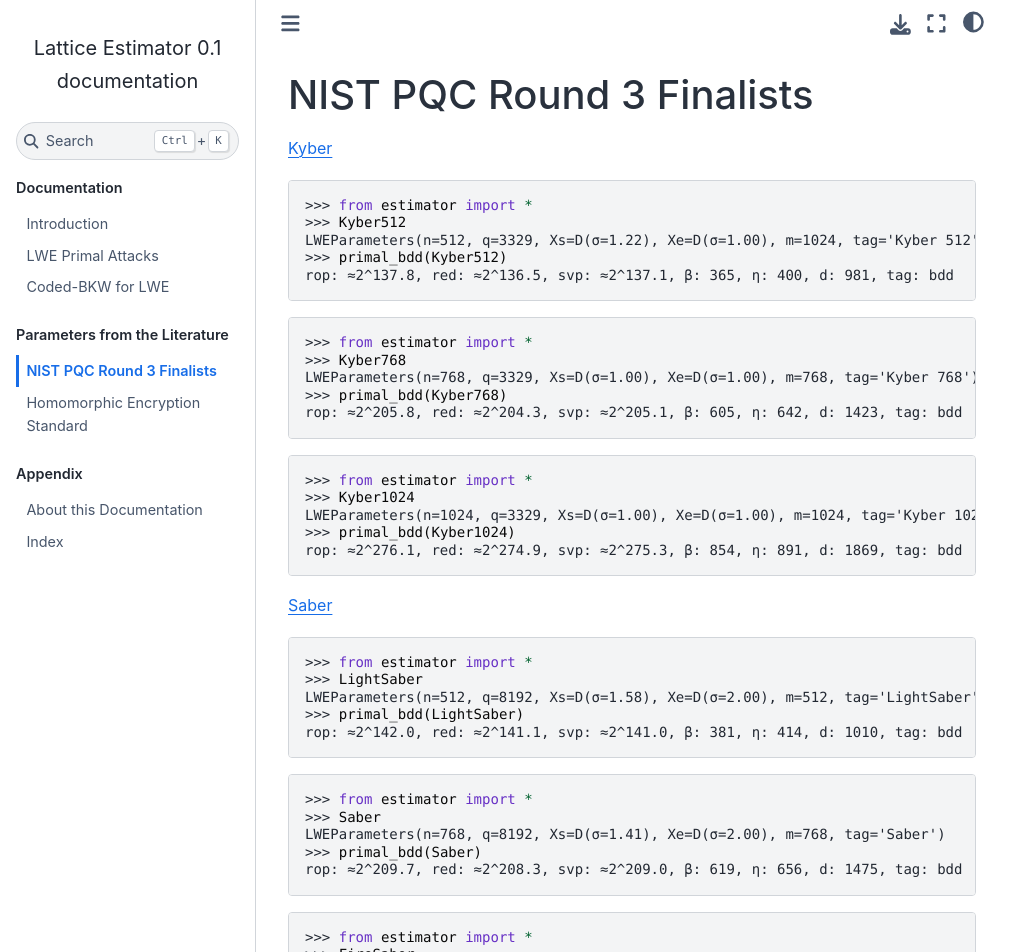
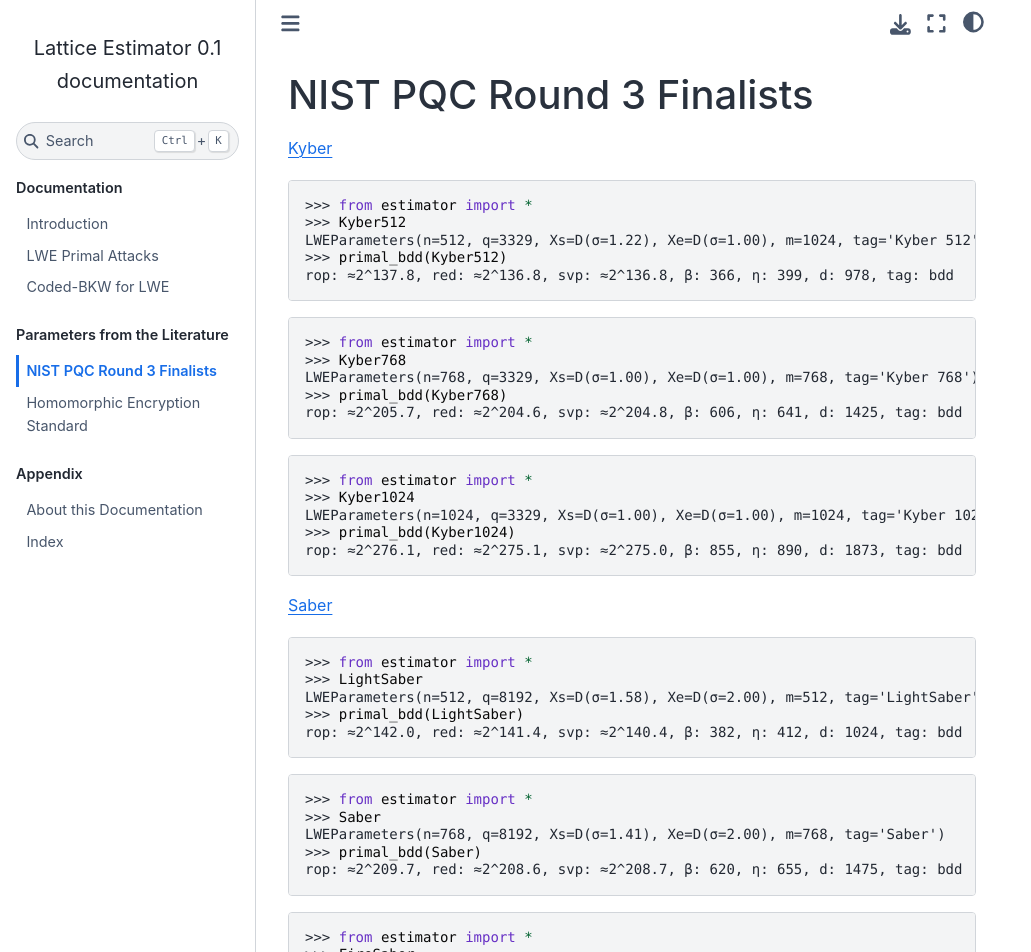
Before and after one commit to malb/lattice-estimator, a Sphinx documentation site: the page built from docs/schemes/nist-pqc-round-3.rst, in a window 1280 px wide and 1400 px high. Shown: the top 952 px of the window, without its empty margins (0-1031 px from the left). Built offline with Sphinx 7.4.7 and the Sphinx Book theme 1.1.4, drawn with Linux system fonts in a browser that asks for light colours; some of the changed text lies outside the part shown.

Commit message:
binary search everywhere

```diff
--- a/README.rst
+++ b/README.rst
@@ -30,7 +30,7 @@
     rop: ≈2^141.2, red: ≈2^141.2, δ: 1.004111, β: 382, d: 973, tag: usvp
 
     >>> primal_bdd(Kyber512)
-    rop: ≈2^137.8, red: ≈2^136.5, svp: ≈2^137.1, β: 365, η: 400, d: 981, tag: bdd
+    rop: ≈2^137.8, red: ≈2^136.8, svp: ≈2^136.8, β: 366, η: 399, d: 978, tag: bdd
 
 - `Try it in your browser <https://mybinder.org/v2/gh/malb/lattice-estimator/jupyter-notebooks?labpath=..%2F..%2Ftree%2Fprompt.ipynb>`__.
 - `Read the documentation <https://lattice-estimator.readthedocs.io/en/latest/>`__.
--- a/docs/schemes/hes.rst
+++ b/docs/schemes/hes.rst
@@ -8,7 +8,7 @@
    >>> HESv111024128error
    LWEParameters(n=1024, q=134217728, Xs=D(σ=3.00), Xe=D(σ=3.00), m=1024, tag='HESv11error')
    >>> primal_bdd(HESv111024128error)
-   rop: ≈2^140.8, red: ≈2^140.2, svp: ≈2^139.3, β: 373, η: 408, d: 11, tag: bdd
+   rop: ≈2^140.8, red: ≈2^140.5, svp: ≈2^138.5, β: 374, η: 405, d: 2047, tag: bdd
 
 ::
 
@@ -17,4 +17,4 @@
    >>> HESv111024128ternary
    LWEParameters(n=1024, q=134217728, Xs=D(σ=0.82), Xe=D(σ=3.00), m=1024, tag='HESv11ternary')
    >>> primal_hybrid(HESv111024128ternary)
-   rop: ≈2^130.8, red: ≈2^130.2, svp: ≈2^129.2, β: 337, η: 372, d: 11, tag: bdd
+   rop: ≈2^130.8, red: ≈2^130.5, svp: ≈2^128.4, β: 338, η: 369, d: 11, tag: bdd
--- a/docs/schemes/nist-pqc-round-3.rst
+++ b/docs/schemes/nist-pqc-round-3.rst
@@ -9,7 +9,7 @@
    >>> Kyber512
    LWEParameters(n=512, q=3329, Xs=D(σ=1.22), Xe=D(σ=1.00), m=1024, tag='Kyber 512')
    >>> primal_bdd(Kyber512)
-   rop: ≈2^137.8, red: ≈2^136.5, svp: ≈2^137.1, β: 365, η: 400, d: 981, tag: bdd
+   rop: ≈2^137.8, red: ≈2^136.8, svp: ≈2^136.8, β: 366, η: 399, d: 978, tag: bdd
 
 ::
 
@@ -17,7 +17,7 @@
    >>> Kyber768
    LWEParameters(n=768, q=3329, Xs=D(σ=1.00), Xe=D(σ=1.00), m=768, tag='Kyber 768')
    >>> primal_bdd(Kyber768)
-   rop: ≈2^205.8, red: ≈2^204.3, svp: ≈2^205.1, β: 605, η: 642, d: 1423, tag: bdd
+   rop: ≈2^205.7, red: ≈2^204.6, svp: ≈2^204.8, β: 606, η: 641, d: 1425, tag: bdd
 
 ::
 
@@ -25,7 +25,7 @@
    >>> Kyber1024
    LWEParameters(n=1024, q=3329, Xs=D(σ=1.00), Xe=D(σ=1.00), m=1024, tag='Kyber 1024')
    >>> primal_bdd(Kyber1024)
-   rop: ≈2^276.1, red: ≈2^274.9, svp: ≈2^275.3, β: 854, η: 891, d: 1869, tag: bdd
+   rop: ≈2^276.1, red: ≈2^275.1, svp: ≈2^275.0, β: 855, η: 890, d: 1873, tag: bdd
 
 `Saber <https://www.esat.kuleuven.be/cosic/pqcrypto/saber/files/saberspecround3.pdf>`__
 
@@ -35,7 +35,7 @@
    >>> LightSaber
    LWEParameters(n=512, q=8192, Xs=D(σ=1.58), Xe=D(σ=2.00), m=512, tag='LightSaber')
    >>> primal_bdd(LightSaber)
-   rop: ≈2^142.0, red: ≈2^141.1, svp: ≈2^141.0, β: 381, η: 414, d: 1010, tag: bdd
+   rop: ≈2^142.0, red: ≈2^141.4, svp: ≈2^140.4, β: 382, η: 412, d: 1024, tag: bdd
 
 ::
 
@@ -43,7 +43,7 @@
    >>> Saber
    LWEParameters(n=768, q=8192, Xs=D(σ=1.41), Xe=D(σ=2.00), m=768, tag='Saber')
    >>> primal_bdd(Saber)
-   rop: ≈2^209.7, red: ≈2^208.3, svp: ≈2^209.0, β: 619, η: 656, d: 1475, tag: bdd
+   rop: ≈2^209.7, red: ≈2^208.6, svp: ≈2^208.7, β: 620, η: 655, d: 1475, tag: bdd
 
 ::
 
@@ -51,7 +51,7 @@
    >>> FireSaber
    LWEParameters(n=1024, q=8192, Xs=D(σ=1.22), Xe=D(σ=2.00), m=1024, tag='FireSaber')
    >>> primal_bdd(FireSaber)
-   rop: ≈2^277.1, red: ≈2^275.7, svp: ≈2^276.5, β: 857, η: 895, d: 1884, tag: bdd
+   rop: ≈2^277.1, red: ≈2^276.0, svp: ≈2^276.2, β: 858, η: 894, d: 1886, tag: bdd
 
 
 `NTRU <https://ntru.org/f/ntru-20190330.pdf>`__
@@ -62,7 +62,7 @@
    >>> NTRUHPS2048509Enc
    LWEParameters(n=508, q=2048, Xs=D(σ=0.82), Xe=D(σ=0.71), m=508, tag='NTRUHPS2048509Enc')
    >>> primal_bdd(NTRUHPS2048509Enc)
-   rop: ≈2^135.3, red: ≈2^133.9, svp: ≈2^134.6, β: 356, η: 391, d: 916, tag: bdd
+   rop: ≈2^135.2, red: ≈2^134.2, svp: ≈2^134.3, β: 357, η: 390, d: 916, tag: bdd
 
 ::
 
@@ -70,7 +70,7 @@
    >>> NTRUHPS2048677Enc
    LWEParameters(n=676, q=2048, Xs=D(σ=0.82), Xe=D(σ=0.61), m=676, tag='NTRUHPS2048677Enc')
    >>> primal_bdd(NTRUHPS2048677Enc)
-   rop: ≈2^175.2, red: ≈2^174.0, svp: ≈2^174.4, β: 498, η: 533, d: 1179, tag: bdd
+   rop: ≈2^175.2, red: ≈2^174.3, svp: ≈2^174.1, β: 499, η: 532, d: 1181, tag: bdd
 
 ::
 
@@ -78,7 +78,7 @@
    >>> NTRUHPS4096821Enc
    LWEParameters(n=820, q=4096, Xs=D(σ=0.82), Xe=D(σ=0.79), m=820, tag='NTRUHPS4096821Enc')
    >>> primal_bdd(NTRUHPS4096821Enc)
-   rop: ≈2^204.4, red: ≈2^203.0, svp: ≈2^203.7, β: 600, η: 637, d: 1486, tag: bdd
+   rop: ≈2^204.4, red: ≈2^203.3, svp: ≈2^203.4, β: 601, η: 636, d: 1485, tag: bdd
 
 ::
 
@@ -86,4 +86,4 @@
    >>> NTRUHRSS701Enc
    LWEParameters(n=700, q=8192, Xs=D(σ=0.82), Xe=D(σ=0.82), m=700, tag='NTRUHRSS701')
    >>> primal_bdd(NTRUHRSS701Enc)
-   rop: ≈2^163.3, red: ≈2^162.5, svp: ≈2^162.0, β: 456, η: 489, d: 1288, tag: bdd
+   rop: ≈2^163.3, red: ≈2^162.2, svp: ≈2^162.3, β: 455, η: 490, d: 1294, tag: bdd
```
Also changed, not shown: 1 other file.
